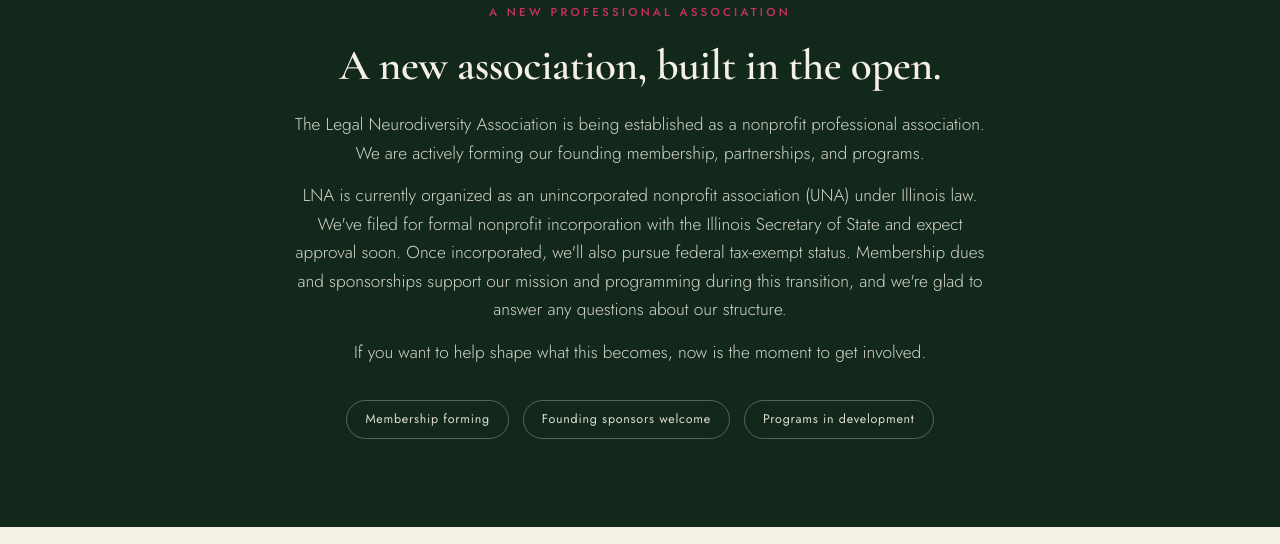
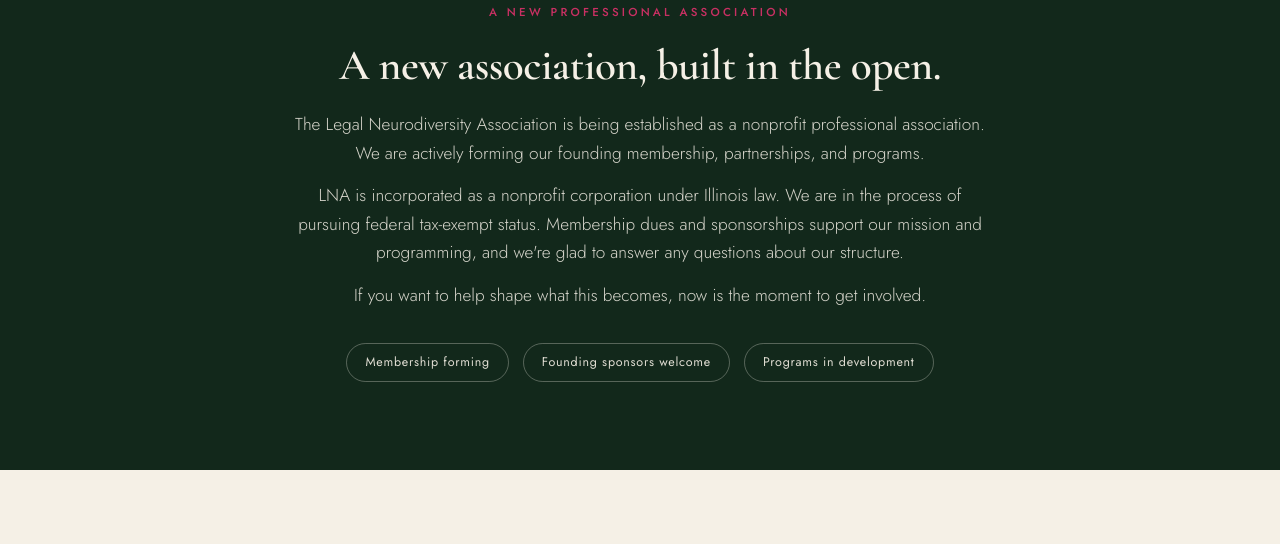
Before and after one commit to charismastarr-oss/legal-neurodiversity-association, a plain HTML site: page index.html in a window 1280 px wide. Shown: the part 3744-4288 px from the top of the page. Drawn offline with nearby package versions, Linux system fonts and the light colour scheme.

Commit message:
Add files via upload
Incorporation update

```diff
--- a/index.html
+++ b/index.html
@@ -317,7 +317,7 @@
     <span class="eyebrow">A new professional association</span>
     <h2>A new association, built in the open.</h2>
     <p>The Legal Neurodiversity Association is being established as a nonprofit professional association. We are actively forming our founding membership, partnerships, and programs.</p>
-    <p>LNA is currently organized as an unincorporated nonprofit association (UNA) under Illinois law. We've filed for formal nonprofit incorporation with the Illinois Secretary of State and expect approval soon. Once incorporated, we'll also pursue federal tax-exempt status. Membership dues and sponsorships support our mission and programming during this transition, and we're glad to answer any questions about our structure.</p>
+    <p>LNA is incorporated as a nonprofit corporation under Illinois law. We are in the process of pursuing federal tax-exempt status. Membership dues and sponsorships support our mission and programming, and we're glad to answer any questions about our structure.</p>
     <p>If you want to help shape what this becomes, now is the moment to get involved.</p>
     <div class="badge-row">
       <span class="badge">Membership forming</span>
```
Also changed, not shown: membership.html (+1 -1 lines).
